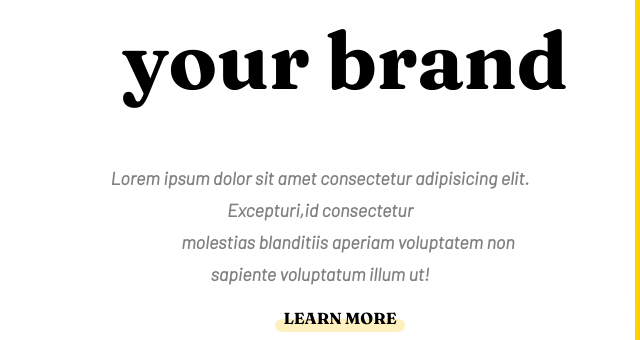
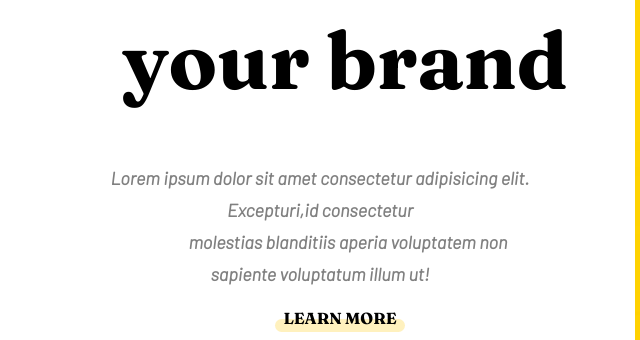
Before and after one commit to mesch-IT/maquette, a plain HTML site: page index.html in a window 1280 px wide. Shown: the part 826-1166 px from the top of the page, 65-705 px from the left. Drawn offline with Linux system fonts and the light colour scheme; a web font is replaced by a local one.

Commit message:
second version of desktop

```diff
--- a/index.html
+++ b/index.html
@@ -27,7 +27,7 @@
         <div class="grid1-item1">
             <h1 class="item1-title">Tansform your brand</h1>
             <p class="item1-para">Lorem ipsum dolor sit amet consectetur adipisicing elit. Excepturi,id consectetur
-                molestias blanditiis aperiam voluptatem non sapiente voluptatum illum ut!</p>
+                molestias blanditiis aperia voluptatem non sapiente voluptatum illum ut!</p>
             <h1 class="item-learn">LEARN MORE</h1>
             <div class="last"></div>
         </div>
```
